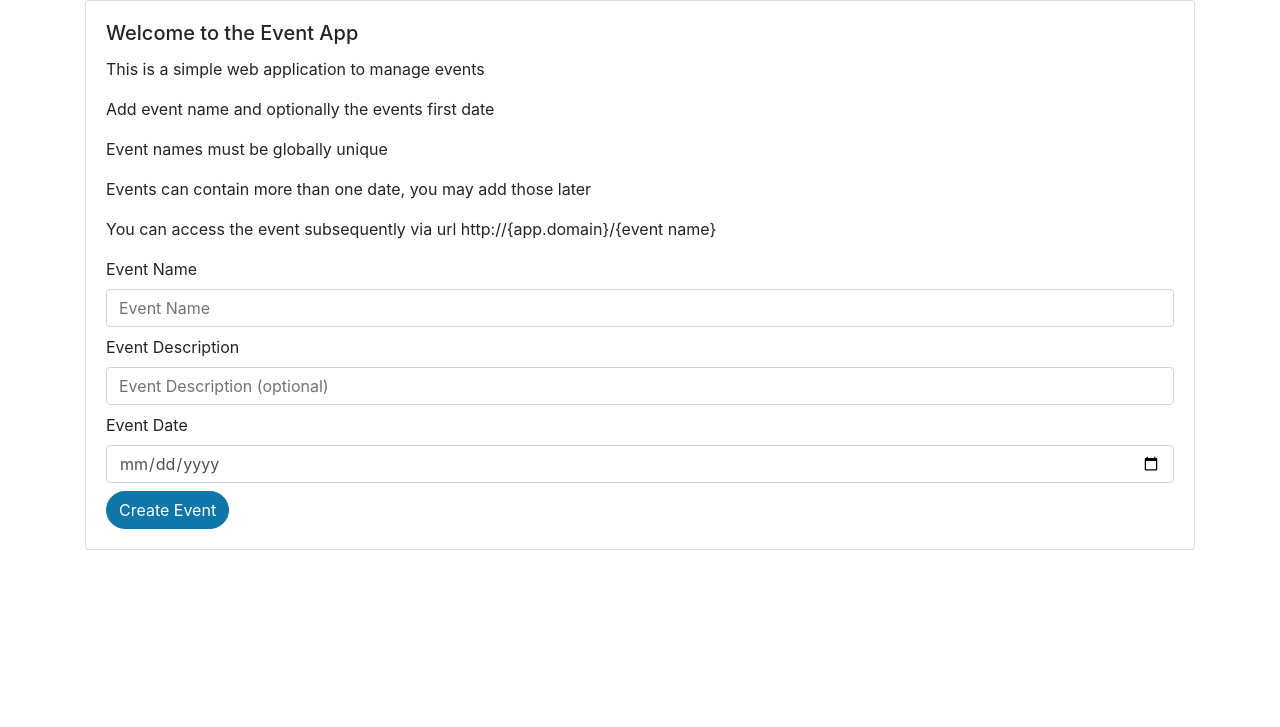
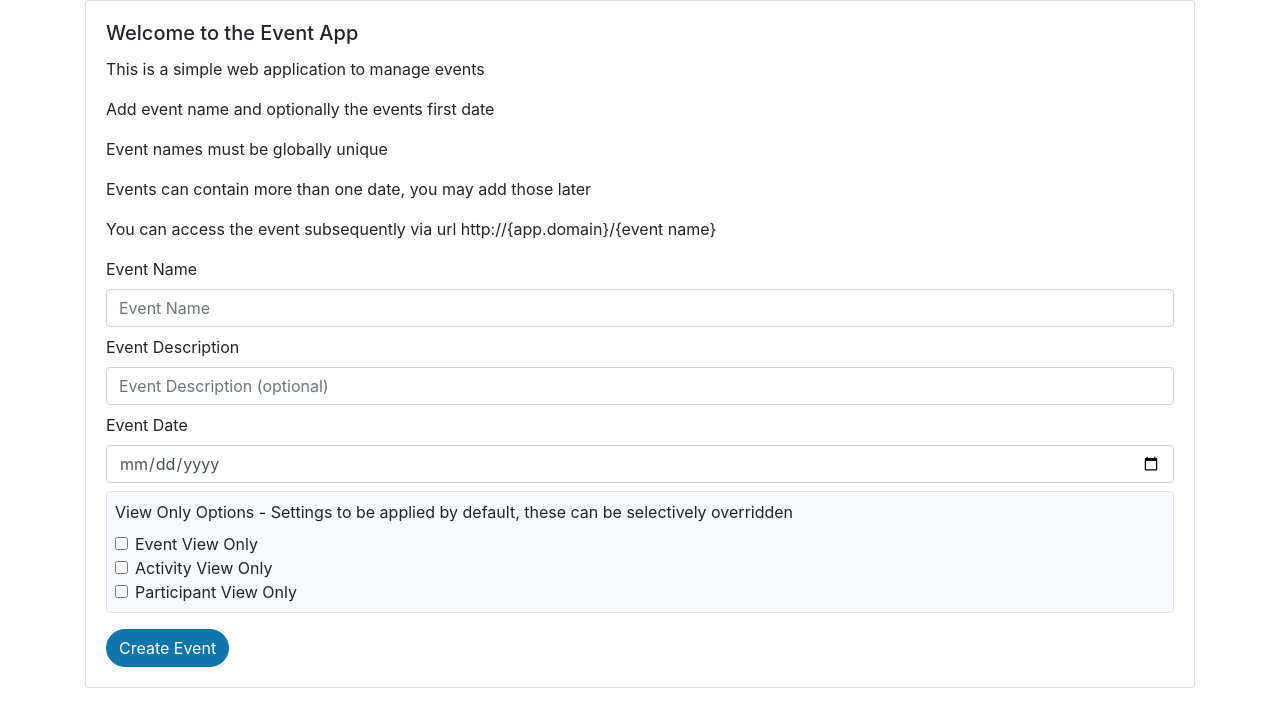
Before and after one commit to warrengoldman/Golf, a FastAPI app: page /event/main-page in a window 1280 px wide. Shown: the top 727 px of the page. Run offline with FastAPI, Linux system fonts and the light colour scheme; some libraries are stand-ins or nearby versions.

Commit message:
added view only to ui, add event view only to Event Request

```diff
--- a/routers/event.py
+++ b/routers/event.py
@@ -73,6 +73,7 @@ class EventRequest(BaseModel):
     event_name: str = Field(min_length=3, max_length=15, pattern=r"[a-zA-Z0-9\-_/]+$")
     description: str = Field(default=None, max_length=100)
     event_date: Optional[date] = None
+    event_view_only: Optional[bool] = False
 
 
 class EventDateRequest(BaseModel):
--- a/static/js/base.js
+++ b/static/js/base.js
@@ -14,6 +14,9 @@ if (mainForm) {
         };
         if (data.event_date && data.event_date !== "") {
             payload["event_date"] = data.event_date;
+        }
+        if (data.event_view_only && data.event_view_only !== "") {
+            payload["event_view_only"] = data.event_view_only;
         }
 
         try {
--- a/templates/home.html
+++ b/templates/home.html
@@ -12,7 +12,23 @@
                 <label for="event_name">Event Name</label><input type="text" class="form-control mb-2" id="event_name" name="event_name" placeholder="Event Name" required>
                 <label for="description">Event Description</label><input type="text" class="form-control mb-2" id="description" name="description" placeholder="Event Description (optional)">
                 <label for="event_date">Event Date</label><input type="date" class="form-control mb-2" id="event_date" name="event_date" placeholder="Event Date (optional)">
-                <button type="submit" class="btn btn-primary rounded-pill" id="hi">Create Event</button>
+                <div class="container border rounded bg-light p-2 mb-2">
+                    <label>View Only Options - Settings to be applied by default, these can be selectively overridden</label>
+                    <div class="form-check">
+                        <input type="checkbox" class="form-check-input" id="event_view_only" name="event_view_only" value="false">
+                        <label class="form-check-label" for="event_view_only">Event View Only</label>
+                    </div>
+                    <div class="form-check">
+                        <input type="checkbox" class="form-check-input" id="activity_view_only" name="activity_view_only" value="false">
+                        <label class="form-check-label" for="activity_view_only">Activity View Only</label>
+                    </div>
+                    <div class="form-check">
+                        <input type="checkbox" class="form-check-input" id="participant_view_only" name="participant_view_only" value="false">
+                        <label class="form-check-label" for="participant_view_only">Participant View Only</label>
+                    </div>
+                </div>
+
+                <button type="submit" class="btn btn-primary rounded-pill mt-2" id="hi">Create Event</button>
             </form>
         </div>
     </div>
```
